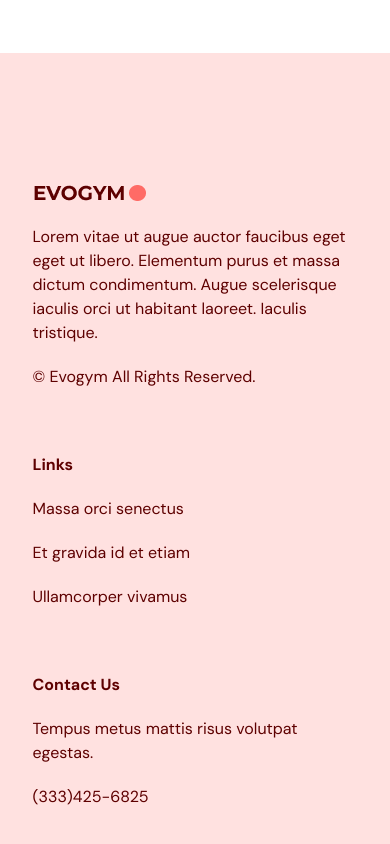
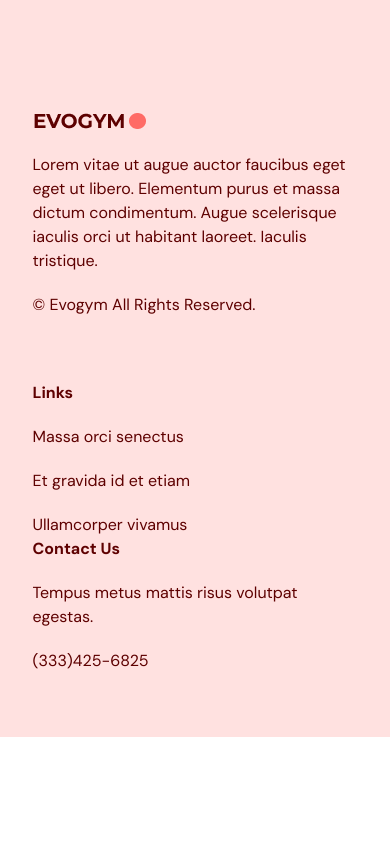
Before and after one commit to Gomahhajtaha/gym-using-typescript, a React (Vite) app: page / in a window 390 px wide. Shown: the part 5513-6357 px from the top of the page. After the commit the page ends 6250 px from the top, so only its background shows below. Built offline with nearby package versions, Linux system fonts and the light colour scheme.

Commit message:
edit contact page

```diff
--- a/src/scenes/contactUs/index.tsx
+++ b/src/scenes/contactUs/index.tsx
@@ -11,7 +11,7 @@ type Props = {
 const ContactUs = ({setSelectedPage}: Props) => {
 
   const inputStyles = `mb-5 w-full rounded-lg bg-primary-300
-  px-5 py-3 placeholder-white`;
+  px-5 py-2.9 placeholder-white`;
 
 
   const {
--- a/src/scenes/footer/index.tsx
+++ b/src/scenes/footer/index.tsx
@@ -19,7 +19,7 @@ const Footer = () => {
           <p className="my-5">Et gravida id et etiam</p>
           <p>Ullamcorper vivamus</p>
         </div>
-        <div className="mt-16 basis-1/4 md:mt-0">
+        <div className="mt-15 basis-1/4 md:mt-0">
           <h4 className="font-bold">Contact Us</h4>
           <p className="my-5">Tempus metus mattis risus volutpat egestas.</p>
           <p>(333)425-6825</p>
```
